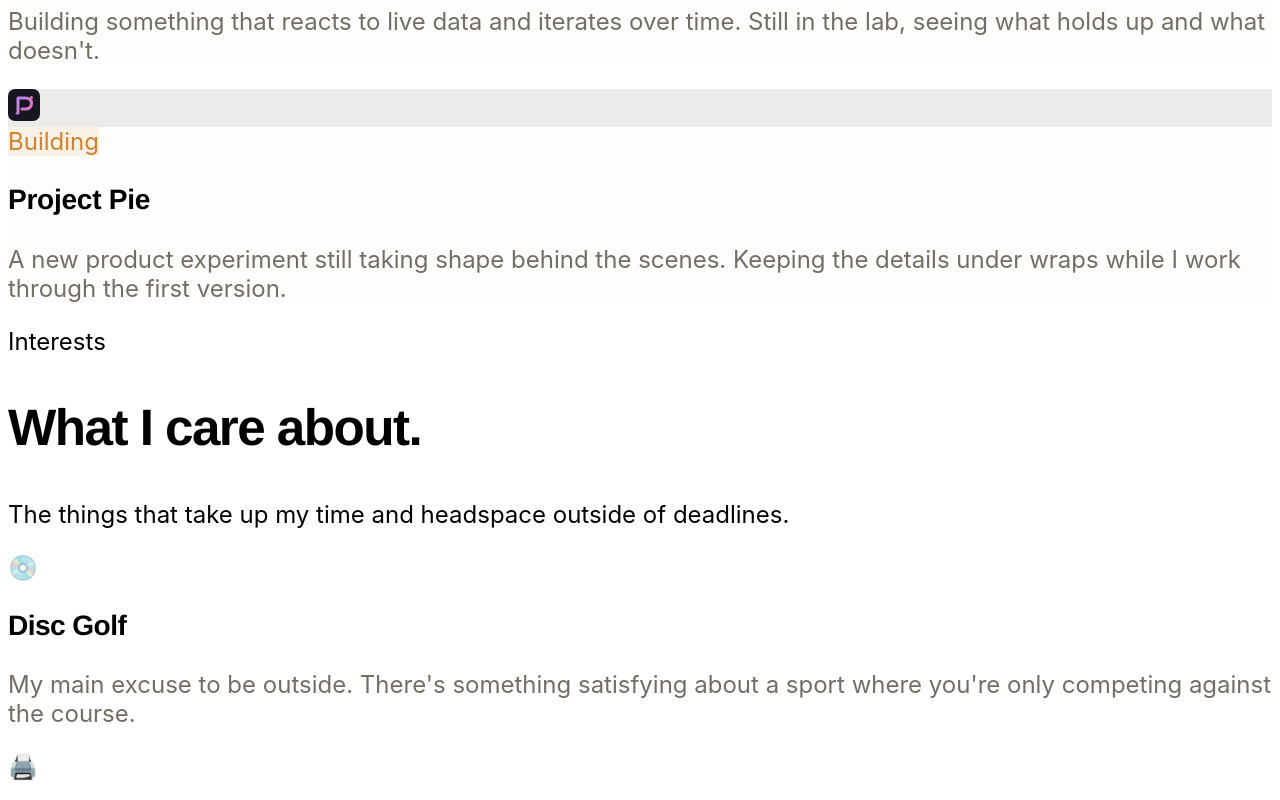
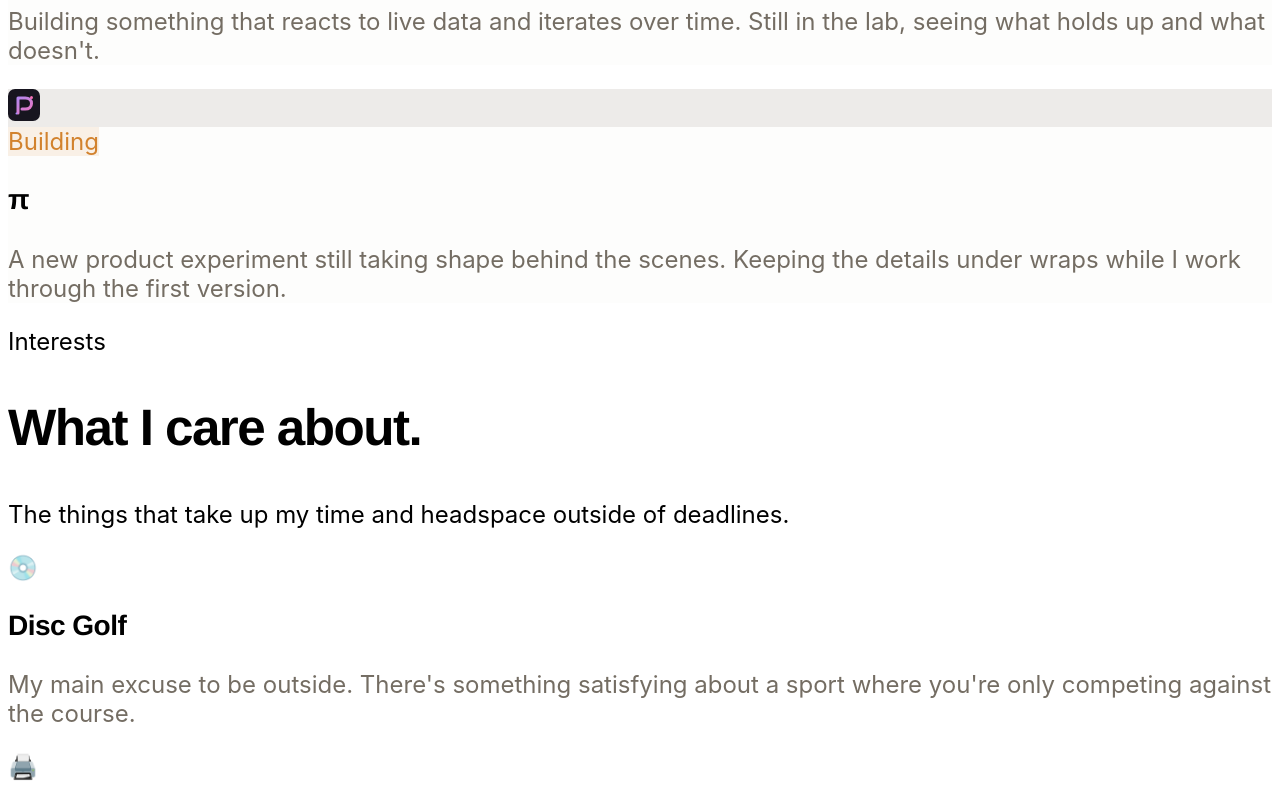
Before and after one commit to IsaacTrevino/isaac, a React (Vite) app in the folder client/: page / in a window 1280 px wide. Shown: the part 11200-12000 px from the top of the page. Built offline with nearby package versions, Linux system fonts and the light colour scheme; a web font is replaced by a local one.

Commit message:
Rename Now section project from Project Pie to π
Use the pi symbol as the project title to match the existing icon.

Co-authored-by: Isaac Trevino <IsaacTrevino@users.noreply.github.com>

```diff
--- a/client/src/components/Now.tsx
+++ b/client/src/components/Now.tsx
@@ -56,7 +56,7 @@ const items: NowItem[] = [
     icon: "/images/signals-icon.svg",
   },
   {
-    title: "Project Pie",
+    title: "π",
     body: "A new product experiment still taking shape behind the scenes. Keeping the details under wraps while I work through the first version.",
     tag: "Building",
     tagAccent: true,
```
